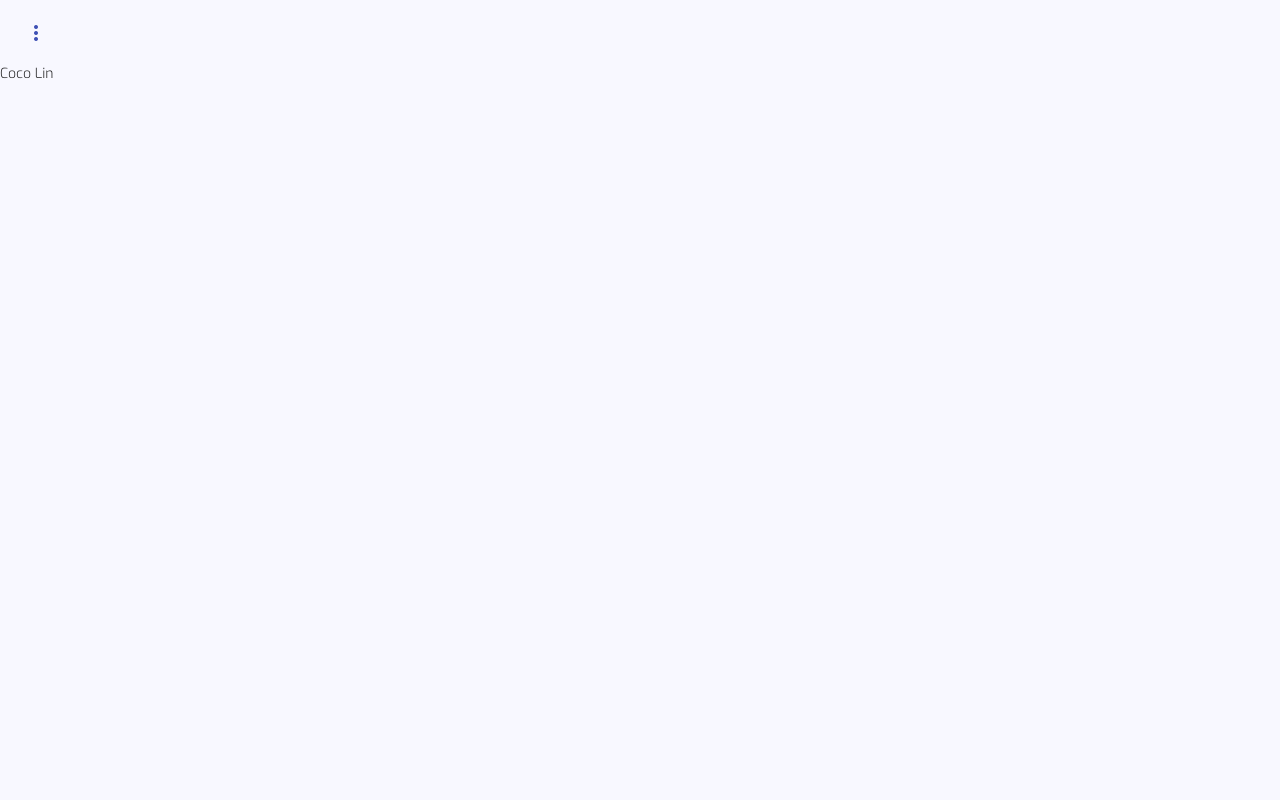
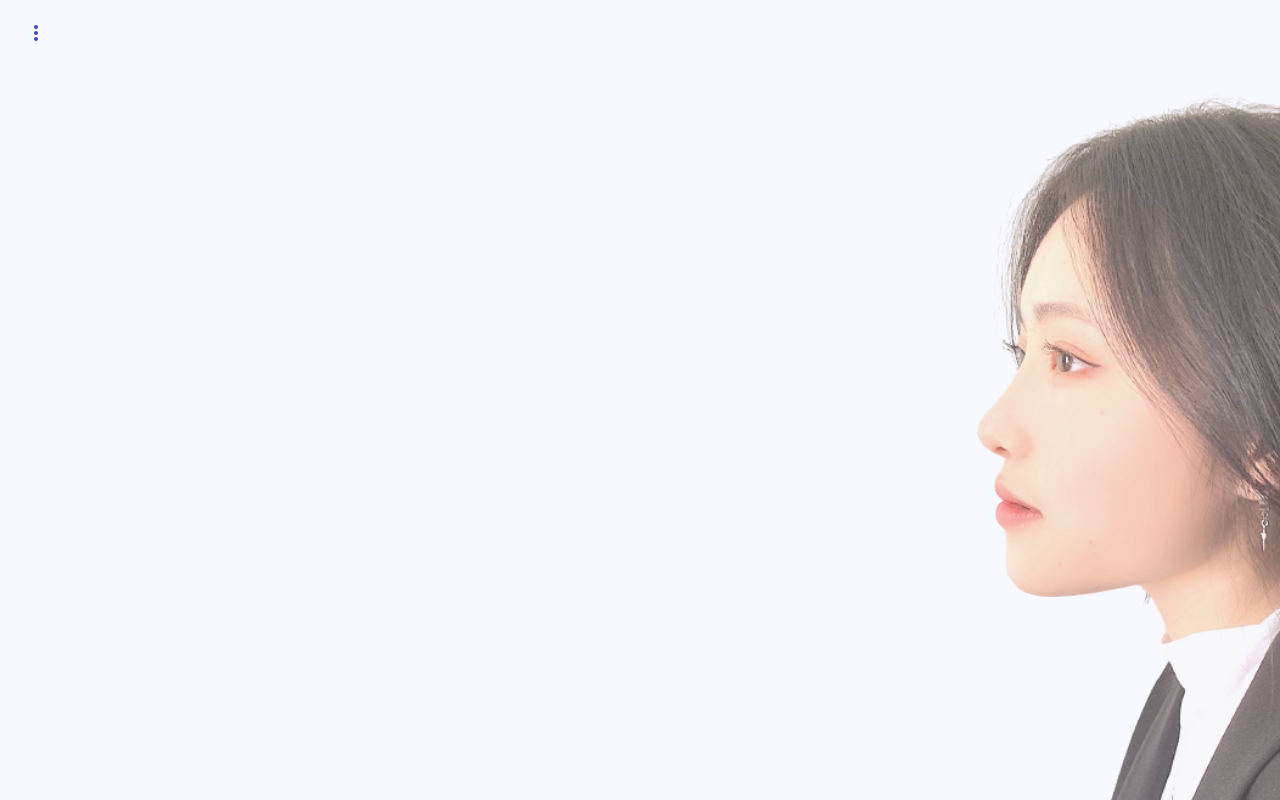
Before and after one commit to tjoyhohoant/cocolinzero, an Angular app: page /overview in a window 1280 px wide. Built offline with nearby package versions, Linux system fonts and the light colour scheme.

Commit message:
add bg img to home page

```diff
--- a/src/app/components/home/main/main.component.html
+++ b/src/app/components/home/main/main.component.html
@@ -1,3 +1,4 @@
 <div class="container global-background-color">
-    <p>Coco Lin</p>
+    <!-- <p>Coco Lin</p> -->
+    <img src="assets/img/home_bg_enlarged.png">
 </div>
--- a/src/app/components/home/main/main.component.scss
+++ b/src/app/components/home/main/main.component.scss
@@ -1,4 +1,12 @@
 .container {
     height: 100%;
     font-family: 'Exo', sans-serif;
+    overflow: hidden;
+
 }
+
+img {
+    float: right;
+    max-height: 100%;
+    opacity: 0.7;
+}
```
Also changed, not shown: src/assets/img/home_bg.png (added), src/assets/img/home_bg_enlarged.png (added).
